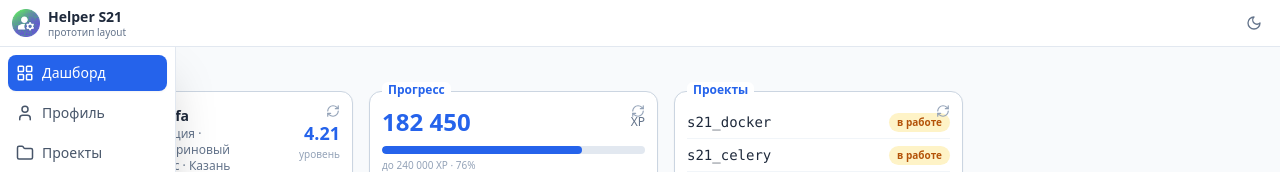
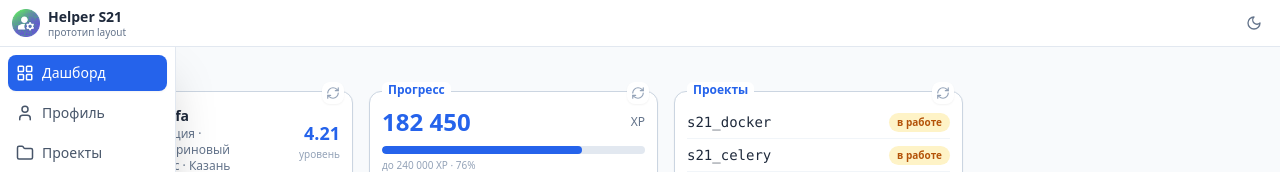
Before and after one commit to qFioofa/helper-extention.s21, a Svelte app: page / in a window 1280 px wide. Shown: the top 172 px of the page. Built offline with nearby package versions, Linux system fonts and the light colour scheme.

Commit message:
Layoyt: moved reload island on top of border

```diff
--- a/src/ui/islands/Island.svelte
+++ b/src/ui/islands/Island.svelte
@@ -17,7 +17,7 @@
 	class="relative rounded-xl border border-slate-300 bg-white pt-2.5 shadow-sm dark:border-slate-700 dark:bg-slate-900"
 >
 	<h3
-		class="absolute -top-2.5 left-3 rounded-md bg-white px-1.5 text-xs font-semibold text-blue-600 dark:bg-slate-900 dark:text-blue-400"
+		class="absolute -top-2.5 left-3 max-w-[calc(100%-3.5rem)] truncate rounded-md bg-white px-1.5 text-xs font-semibold text-blue-600 dark:bg-slate-900 dark:text-blue-400"
 	>
 		{island.title}
 	</h3>
@@ -28,7 +28,7 @@
 
 	<button
 		onclick={refresh}
-		class="absolute right-2 top-2 rounded-md p-1 text-slate-400 hover:bg-slate-100 hover:text-slate-600 dark:hover:bg-slate-800 dark:hover:text-slate-200"
+		class="absolute -top-2.5 right-2 rounded-lg bg-white p-1 text-slate-400 shadow-sm hover:bg-slate-100 hover:text-slate-600 dark:bg-slate-900 dark:hover:bg-slate-800 dark:hover:text-slate-200"
 		title="Обновить"
 	>
 		<Icon name="refresh" size={14} class={refreshing ? "animate-spin" : ""} />
```
